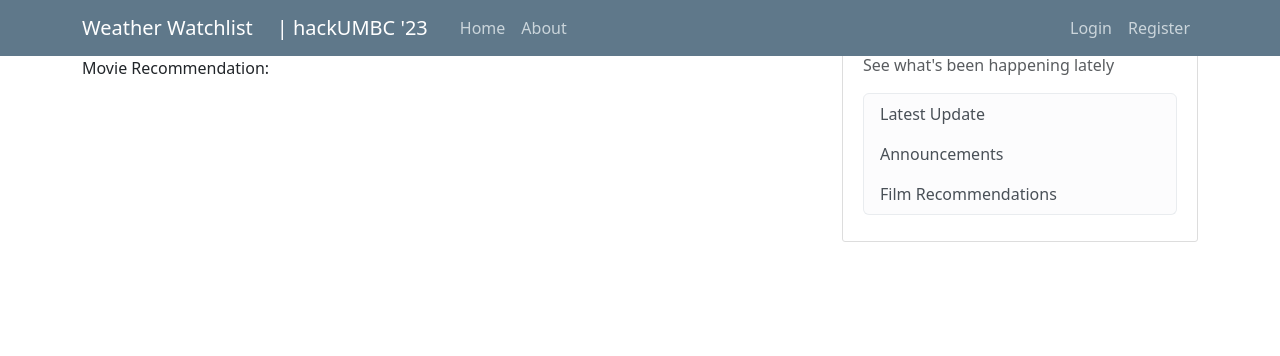
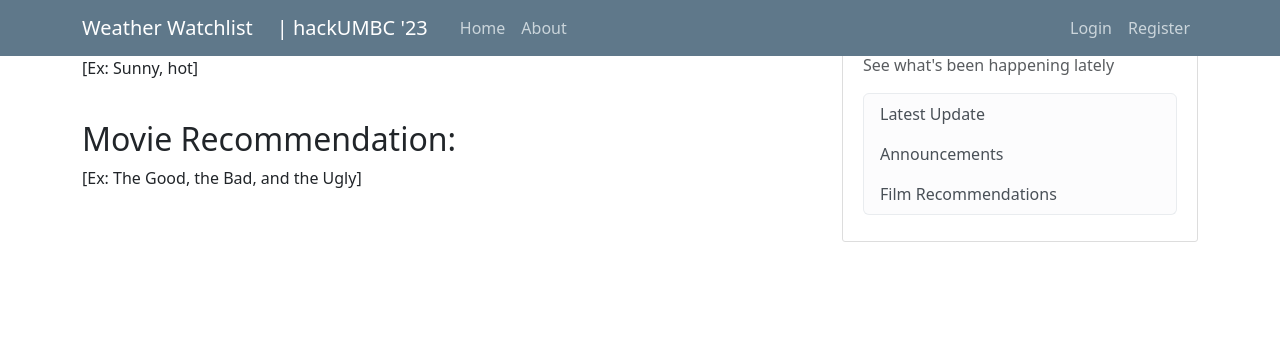
Before and after one commit to admc1337/hackUMBC2023, a Flask app: page /results in a window 1280 px wide. Shown: the top 356 px of the page. Run offline with Flask 3, Linux system fonts and the light colour scheme; some libraries are stand-ins or nearby versions.

Commit message:
Add files via upload

```diff
--- a/Flask Skeleton/weatherapp/templates/results.html
+++ b/Flask Skeleton/weatherapp/templates/results.html
@@ -1,7 +1,10 @@
 {% extends "layout.html" %}
 {% block content %}
-<h1>Zip Code Entered:</h1>
-<p>Movie Recommendation:</p>
+<h1>Current Weather:</h1>
+<p>[Ex: Sunny, hot]</p>
+<br>
+<h2>Movie Recommendation:</h2>
+<p>[Ex: The Good, the Bad, and the Ugly]</p>
 
 {% for post in posts %}
     <h1>{{ post.title }}</h1>
```
